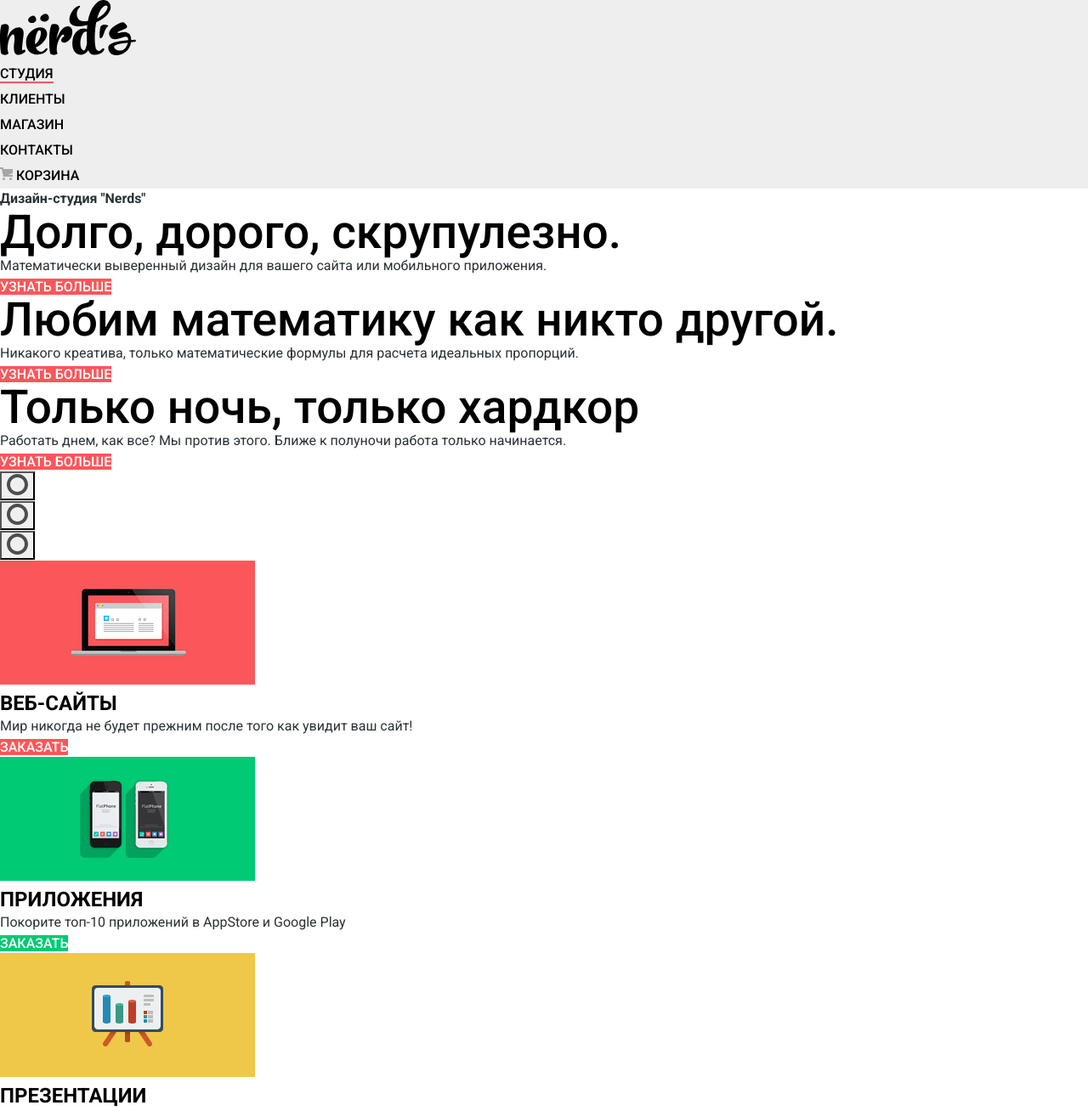
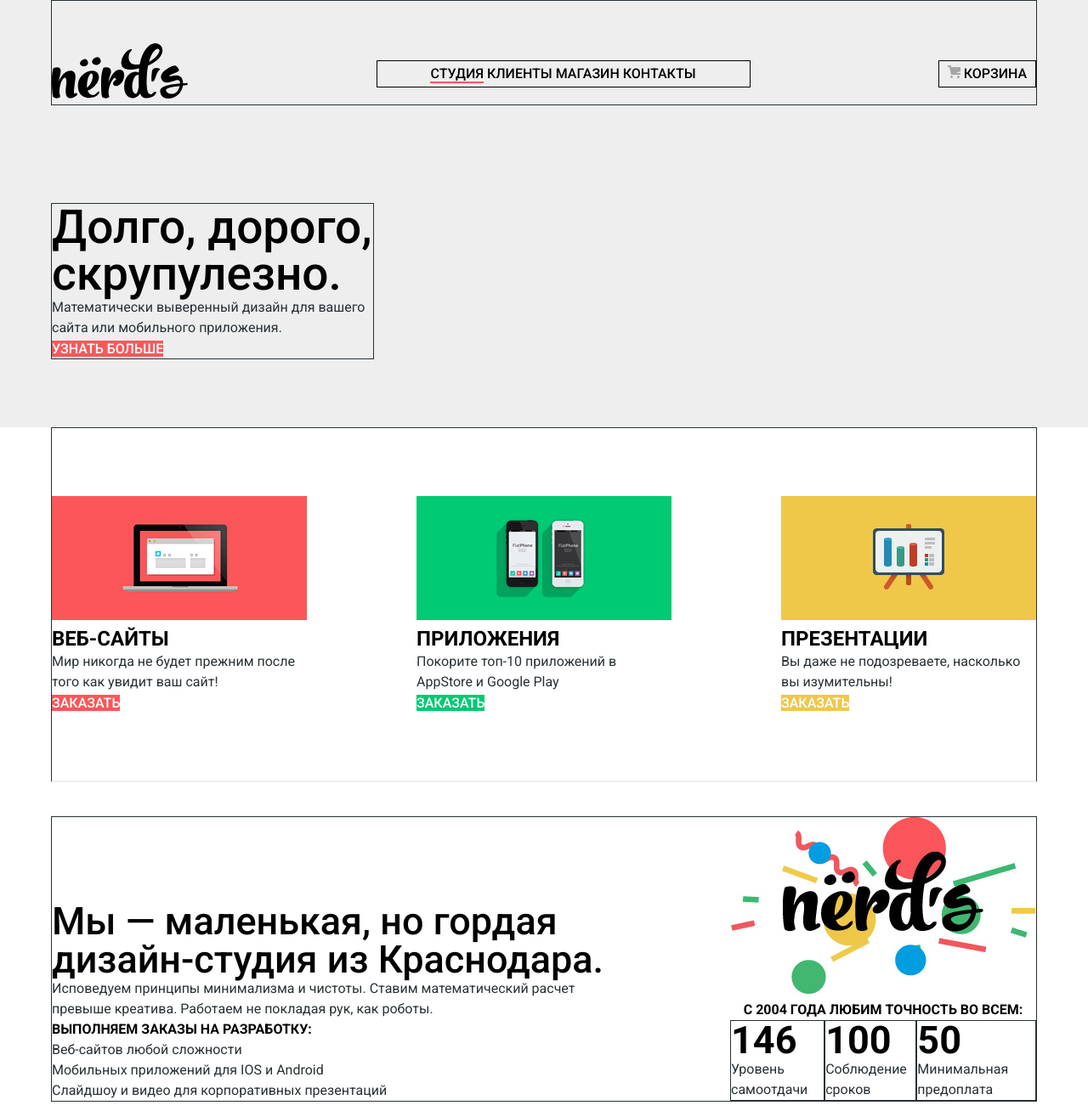
Before and after one commit to Zelenska-Inna/nerds.project, a plain HTML site: page index.html in a window 1280 px wide. Shown: the top 1308 px of the page at 85% size. Drawn offline with Linux system fonts and the light colour scheme.

Commit message:
work on flex

```diff
--- a/css/style.css
+++ b/css/style.css
@@ -15,9 +15,12 @@ a {
     text-decoration: none; /* убираем подчоркивание*/
     text-transform: uppercase;  /* все ссылки большыми буквами*/
 }
-.main-navigation {
+.visual-hidden {
+    display: none;
+}
+/* .main-header {
     background-color: #eeeeee;
-}
+} */
 .site-navigation {
     list-style: none;
     line-height: 30px;
@@ -120,6 +123,11 @@ a {
     line-height: 45px;
     color: black;
 }
+/* .quality-item{
+       font-weight: 400;
+       font-size: 16px;
+       line-height: 18px;
+} */
 /* изменение состояния логотипов*/
 .our-projects-img {
 
@@ -283,3 +291,156 @@ a {
     font-weight: 400;
     line-height: 22px;
 }
+
+/*СЕТКА*/
+
+.main-header {
+    background-color: #eeeeee;
+    /* margin-bottom: 80px;отступ от нижней границы */
+}
+/*навигация*/
+.wrapper {
+    width: 1160px; /*шырина блока*/
+    margin: 0 auto;/*оцентровка*/
+}
+.main-navigation {
+    display: flex;
+    justify-content: space-between;
+    align-items: center; /*вертикальне вирівнювання*/
+    padding: 50px 0 0 0;
+
+    margin-bottom: 35px;
+    border: 1px solid;
+
+}
+.site-navigation {
+    width: 440px;
+    text-align: center;
+    border: 1px solid;
+
+}
+.basket {
+    width: 115px;
+    border: 1px solid;
+
+}
+    /*слайдер*/
+.slider {
+    width: 1160px;
+    margin: 0 auto;
+
+}
+.slider-list {
+    display: flex;
+    justify-content: space-between;
+    padding: 80px 0;
+
+}
+.slider-item {
+    width: 380px;
+    border: 1px solid;
+}
+
+/**/
+.container {
+    width: 1160px;
+    margin: 0 auto;
+}
+
+/*специализация*/
+.advantages {
+    margin-bottom: 40px;
+}
+.our-service {
+    display: flex;
+    justify-content: space-between;
+    margin: 0;
+    padding: 80px 0;
+    border: 1px solid;
+    border-bottom: 2px solid #eeeeee;
+}
+.service {
+    width: 300px; /*ширина одного блочка*/
+}
+
+/*о нас*/
+.about-us-wrapper {
+    border: 1px solid;
+    display: flex;
+    justify-content: space-between;
+}
+.about-us {
+    width: 665px;
+    margin-top: auto;
+}
+.about-us-description {
+    display: list-item;
+    list-style: none;
+}
+.quality {
+    width: 360px;
+}
+.quality-subtitle {
+    text-align: center;
+}
+.quality-list {
+    display: flex;
+    justify-content: space-between;
+    margin: 0;
+    padding: 0;
+}
+.quality-item {
+    border: 1px solid;
+}
+.our-projects {
+    border-top: 2px solid #eeeeee;
+    border-bottom: 2px solid #eeeeee;
+    margin: 75px 0 80px 0;
+}
+.our-projects-list {
+    display: flex;
+    justify-content: space-around;
+    align-items: center;
+    margin: 0;
+    padding: 45px 0;
+}
+/*ФУТЕР*/
+.our-map {
+    background-color: #dbdad4;
+    height: 416px;
+}
+.our-contacts-wrapper {
+    height: 416px;
+    width: 1160px;
+    margin: auto;
+
+    border: 1px solid;
+    display: flex;
+    align-items: center;
+}
+.our-contacts {
+    width: 320px;
+    border: 1px solid;
+   padding: 55px 0 60px 50px;
+}
+.our-contacts-list {
+    display: list-item;
+    list-style: none;
+}
+.social-wrapper {
+    border: 1px solid;
+    display: flex;
+    width: 1160px;
+    height: 217px;
+    margin: 0 auto;
+    align-items:center;
+}
+.social-button-list {
+    width: 260px;
+}
+li {
+    margin: 0;
+    padding: 0;
+    display: inline;
+    list-style: none;
+}
--- a/index.html
+++ b/index.html
@@ -9,6 +9,7 @@
 </head>
 <body>
     <header class="main-header">
+        <div class="wrapper">
         <nav class="main-navigation">
             <a href="" class="header-logo">
                 <svg xmlns="http://www.w3.org/2000/svg" width="160" height="65" viewBox="0 0 160 65">
@@ -34,56 +35,42 @@
                 </li>
             </ul>
         </nav>
+        </div>
+            <section class="slider">
+                <div class="slider-container">
+                    <ul class="slider-list">
+                        <li class="slider-item">
+                                <h3 class="tagline">Долго, дорого, <br>скрупулезно.</h3>
+                                <p class="text">Математически выверенный дизайн для вашего сайта или мобильного приложения.</p>
+                                <a href="" class="button-main">узнать больше</a>
+                        </li>
+                        <li class="slider-item visual-hidden">
+                                <h3 class="tagline ">Любим математику как никто другой.</h3>
+                                <p class="text"> Никакого креатива, только математические формулы для расчета идеальных
+                                    пропорций.</p>
+                                <a href="" class="button-main">узнать больше</a>
+                        </li>
+                        <li class="slider-item visual-hidden">
+                                <h3 class="tagline">Только ночь,<br> только хардкор</h3>
+                                <p class="text">Работать днем, как все? Мы против этого. Ближе к полуночи работа только
+                                    начинается.</p>
+                                <a href="" class="button-main">узнать больше</a>
+                        </li>
+                    </ul>
+                    <!--class="visual-hidden"-->
+                    <!-- <input type="radio" id="btn-1" name="toggle" checked>
+                    <input type="radio" id="btn-2" name="toggle">
+                    <input type="radio" id="btn-3" name="toggle">
+                    <div class="slider-controls">
+                        <label class="slider-controls-items" for="btn-1"></label>
+                        <label class="slider-controls-items" for="btn-2"></label>
+                        <label class="slider-controls-items" for="btn-3"></label>
+                    </div> -->
+                </div>
+            </section>
         </header>
     <main class="container">
         <h1 class="visual-hidden">Дизайн-студия "Nerds" </h1>
-        <section class="main-slide">
-            <ul>
-                <li class="slide">
-                    <p class="tagline">Долго, дорого, скрупулезно.</p>
-                    <p class="text">Математически выверенный дизайн для вашего сайта или мобильного приложения.</p>
-                    <a href="" class="button-main">узнать больше</a>
-                </li>
-                <li class="slide">
-                    <p class="tagline">Любим математику как никто другой.</p>
-                    <p class="text"> Никакого креатива, только математические формулы для расчета идеальных пропорций.</p>
-                    <a href="" class="button-main">узнать больше</a>
-                </li>
-                <li class="slide">
-                    <p class="tagline">Только ночь, только хардкор</p>
-                    <p class="text">Работать днем, как все? Мы против этого. Ближе к полуночи работа только начинается.</p>
-                    <a href="" class="button-main">узнать больше</a>
-                </li>
-            </ul>
-            <ul>
-                <li>
-                    <button type="button" class="slider-pin">
-                        <svg xmlns="http://www.w3.org/2000/svg" width="25" height="25" viewBox="0 0 25 25">
-                            <path fill="#4D4D4D"
-                                d="M12.5 4c4.687 0 8.5 3.813 8.5 8.5 0 4.687-3.813 8.5-8.5 8.5C7.813 21 4 17.187 4 12.5 4 7.813 7.813 4 12.5 4m0-4C5.597 0 0 5.597 0 12.5S5.597 25 12.5 25 25 19.403 25 12.5 19.403 0 12.5 0z" />
-                        </svg>
-                    </button>
-                </li>
-                <li>
-                    <button type="button" class="slider-pin">
-                        <svg xmlns="http://www.w3.org/2000/svg" width="25" height="25"
-                            viewBox="0 0 25 25">
-                            <path fill="#4D4D4D"
-                                d="M12.5 4c4.687 0 8.5 3.813 8.5 8.5 0 4.687-3.813 8.5-8.5 8.5C7.813 21 4 17.187 4 12.5 4 7.813 7.813 4 12.5 4m0-4C5.597 0 0 5.597 0 12.5S5.597 25 12.5 25 25 19.403 25 12.5 19.403 0 12.5 0z" />
-                        </svg>
-                    </button>
-                </li>
-                <li>
-                    <button type="button" class="slider-pin">
-                        <svg xmlns="http://www.w3.org/2000/svg" width="25" height="25"
-                            viewBox="0 0 25 25">
-                            <path fill="#4D4D4D"
-                                d="M12.5 4c4.687 0 8.5 3.813 8.5 8.5 0 4.687-3.813 8.5-8.5 8.5C7.813 21 4 17.187 4 12.5 4 7.813 7.813 4 12.5 4m0-4C5.597 0 0 5.597 0 12.5S5.597 25 12.5 25 25 19.403 25 12.5 19.403 0 12.5 0z" />
-                        </svg>
-                    </button>
-                </li>
-            </ul>
-        </section>
         <section class="advantages">
             <ul class="our-service">
                 <li class="service">
@@ -106,6 +93,7 @@
                 </li>
             </ul>
         </section>
+        <div class="about-us-wrapper">
             <section class="about-us">
                 <h2 class="about-us-headline">Мы — маленькая, но гордая дизайн-студия из Краснодара.</h2>
                 <p class="about-us-description">Исповедуем принципы минимализма и чистоты. Ставим математический расчет превыше креатива. Работаем не покладая рук, как роботы.</p>
@@ -115,16 +103,27 @@
                     <li class="about-us-description">Мобильных приложений для IOS и Android</li>
                     <li class="about-us-description">Слайдшоу и видео для корпоративных презентаций</li>
                 </ul>
+            </section>
             <article class="quality">
                 <img src="img/nerds-illustration.png" class="quality-img" alt="Нёрдс">
                 <h3 class="quality-subtitle">с 2004 года любим точность во всем:</h3>
                 <ul class="quality-list">
-                    <li class="quality-item"><span>146<sup>%</sup></span>Уровень самоотдачи</li>
-                    <li class="quality-item"><span>100<sup>%</sup></span>Соблюдение сроков</li>
-                    <li class="quality-item"><span>50<sup>%</sup></span>Минимальная предоплата</li>
+
+                    <li class="quality-item"><span>146
+                            <!--<sup>%</sup>--></span>
+                        <p>Уровень самоотдачи</p>
+                    </li>
+                    <li class="quality-item"><span>100
+                            <!--<sup>%</sup>--></span>
+                        <p>Соблюдение сроков</p>
+                    </li>
+                    <li class="quality-item"><span>50
+                            <!--<sup>%</sup>--></span>
+                        <p>Минимальная предоплата</p>
+                    </li>
                 </ul>
             </article>
-         </section>
+        </div>
         <section class="our-projects">
              <ul class="our-projects-list">
                 <li class="our-projects-item"><a href=""><img src="img/logo-1.png" class="our-projects-img" alt="html academy"></a></li>
@@ -136,6 +135,7 @@
     </main>
     <footer class="main-footer">
         <section class="our-map">
+            <div class="our-contacts-wrapper">
             <div class="our-contacts">
                 <h3>nerds design studio</h3>
                 <br>
@@ -148,10 +148,11 @@
                 <button class="write-us">напишите нам
                 </button>
             </div>
+            </div>
             <img class="map-img" src="" alt="карта">
         </section>
-        <section>
-            <form class="visual-hidden write-us-form">
+        <section class=" visual-hidden wrapper-form">
+            <form class=" write-us-form">
                 <h2>Напишите нам</h2>
                 <p class="get-info">
                     <label for="user-name">Ваше имя:</label>
@@ -173,8 +174,9 @@
                 </button><!--закрыть окно-->
             </form>
         </section>
-        <div class="footer-social">
-            <ul>
+        <section class="footer-social">
+            <div class="social-wrapper">
+            <ul class="social-button-list">
                 <li>
                     <a class="social-button" href="#">
                         <span class="visually-hidden">Вконтакте</span>
@@ -202,9 +204,12 @@
                     </a>
                 </li>
             </ul>
-        </div>
+            <div class="our-deal">
                 <h2 class="proposition">Давайте дружить, это выгодно!</h2>
                 <p class="discounts">Скидка 10% для друзей из социальных сетей.</p>
+            </div>
+            </div>
+        </section>
     </footer>
 </body>
 </html>
```
Lines whose indentation alone changed are shown as unchanged.
